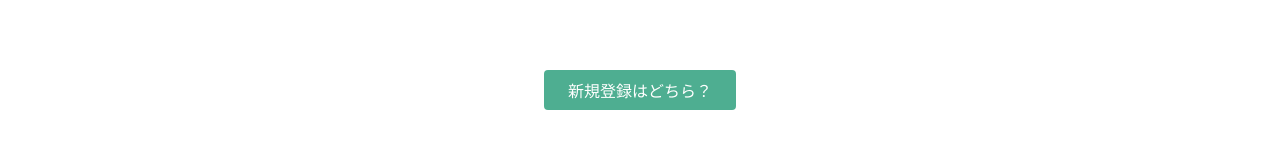
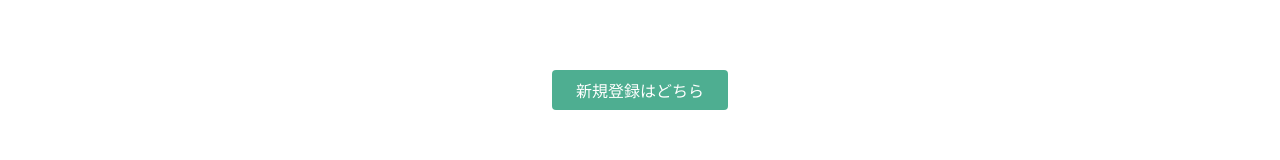
Before and after one commit to SrKr4696/SrKr4696.github.io, a plain HTML site: page index.html in a window 1280 px wide. Shown: the part 362-522 px from the top of the page. Drawn offline with Linux system fonts and the light colour scheme.

Commit message:
Update index.html

```diff
--- a/index.html
+++ b/index.html
@@ -26,7 +26,7 @@
       <h1>LEARN TO CODE.<br>LEARN TO BE CREATIVE.</h1>
       <p>Progateはオンラインプログラミング学習サービスです。<br>初心者にもやさしいスライドとレッスンで、ウェブサービスを作りながらプログラミングを学んでいきましょう。</p>
       <div class="btn-wrapper">
-        <a href="#" class="btn signup">新規登録はどちら？</a>
+        <a href="#" class="btn signup">新規登録はどちら</a>
         <p>or</p>
         <a href="#" class="btn facebook"><span class="fa fa-facebook"></span>Facebookで登録</a>
         <a href="#" class="btn twitter"><span class="fa fa-twitter"></span>Twitterで登録</a>
```
